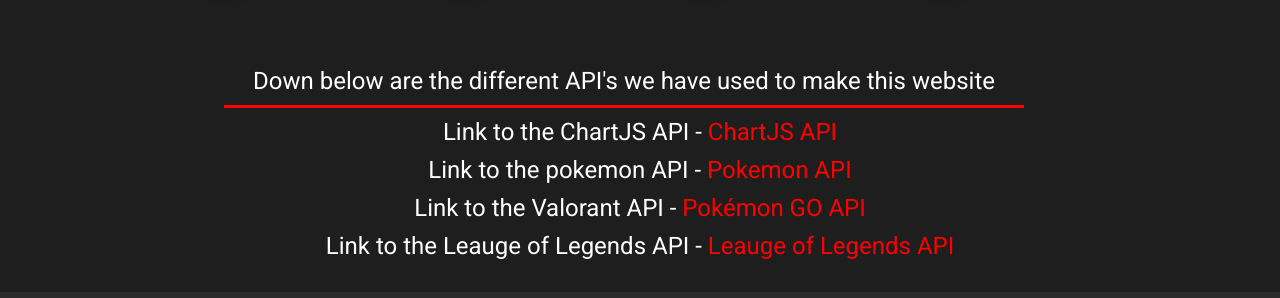
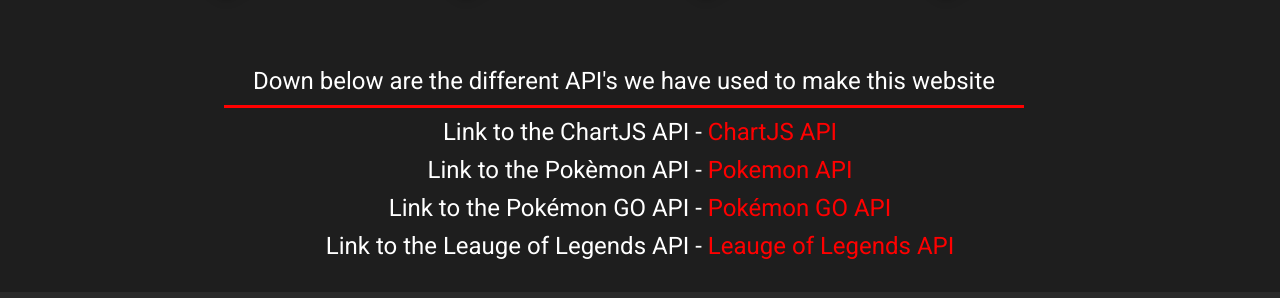
Before and after one commit to JohanFrom/Webbprojekt-G8, a website: page public/templates/about.html in a window 1280 px wide. Shown: the part 822-1120 px from the top of the page. Drawn offline with nearby package versions, Linux system fonts and the light colour scheme.

Commit message:
Fixed about.html

```diff
--- a/public/templates/about.html
+++ b/public/templates/about.html
@@ -66,8 +66,8 @@
                     <div class="web-api-description">
                         <h2 id="web-api-textinfo">Down below are the different API's we have used to make this website</h2>
                         <h2>Link to the ChartJS API - <a href="https://www.chartjs.org/">ChartJS API</a></h2>
-                        <h2>Link to the pokemon API - <a href="https://pokeapi.co/">Pokemon API</a></h2>
-                        <h2>Link to the Valorant API - <a href="https://pokeapi.co/api/v2/pokemon/">Pokémon GO API</a></h2>
+                        <h2>Link to the Pokèmon API - <a href="https://pokeapi.co/">Pokemon API</a></h2>
+                        <h2>Link to the Pokémon GO API - <a href="https://pokeapi.co/api/v2/pokemon/">Pokémon GO API</a></h2>
                         <h2>Link to the Leauge of Legends API - <a href="https://developer.riotgames.com/">Leauge of Legends API</a></h2>
                     </div>
 
```
